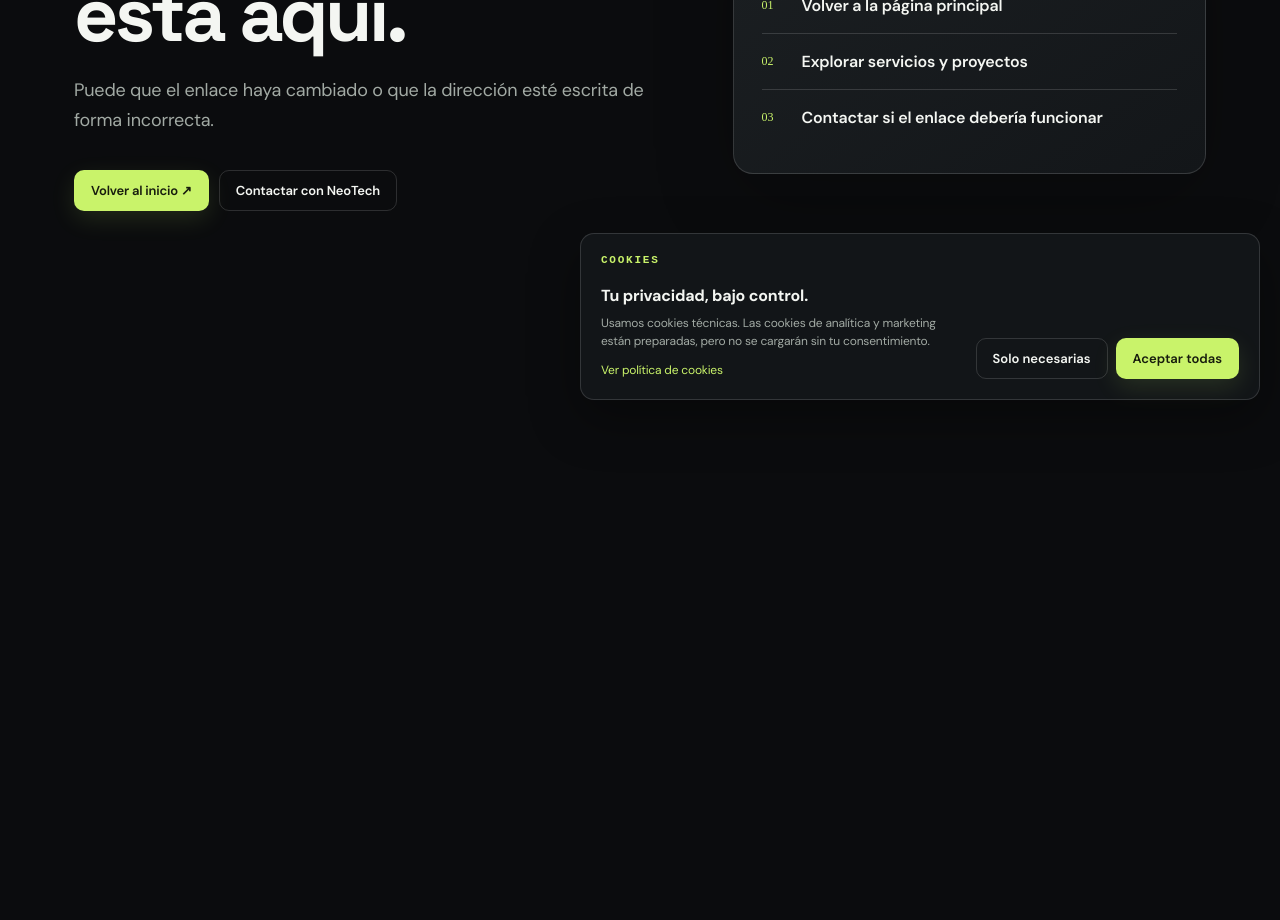
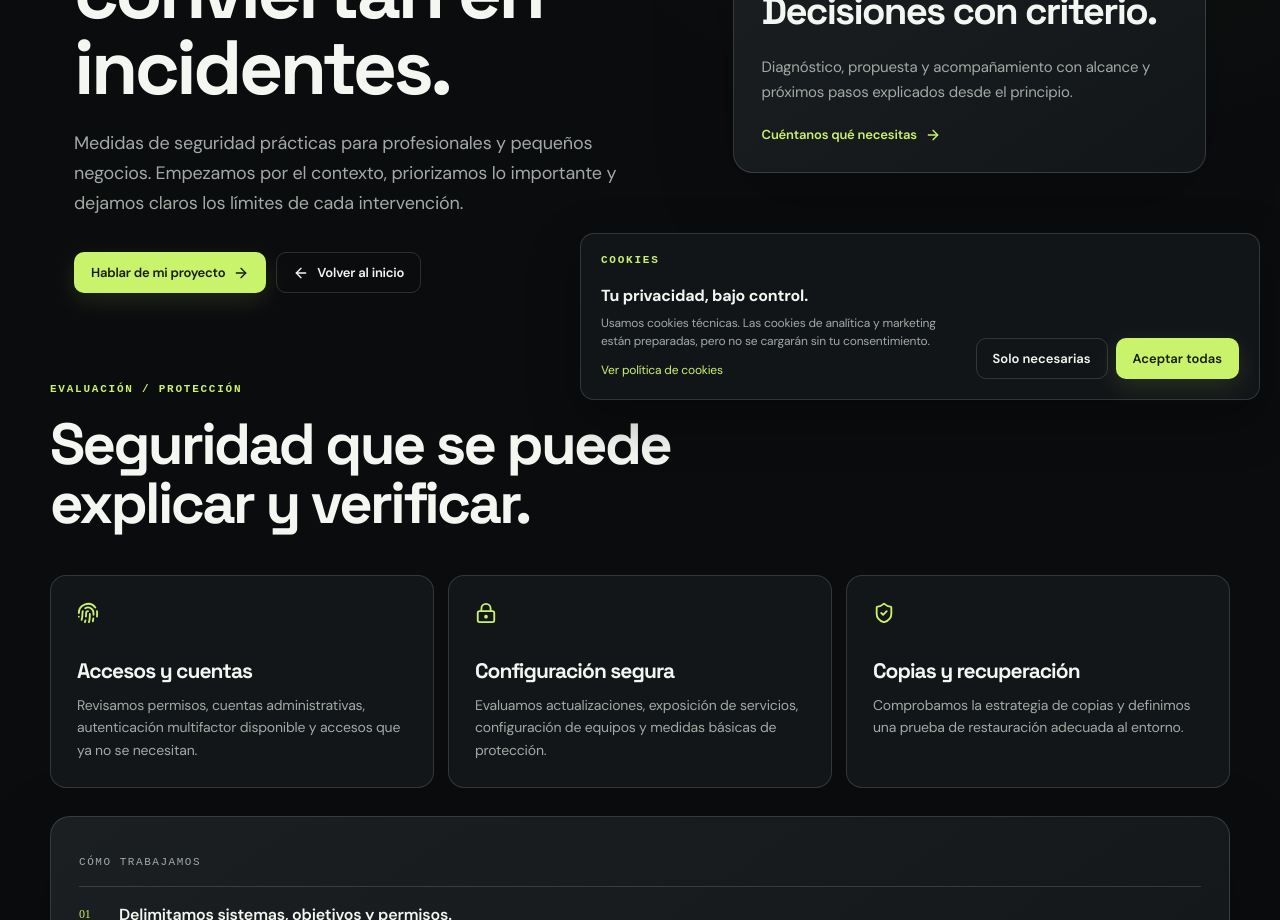
Before and after one commit to Jasondevtech276/neotechzgz.vercel.app, a Next.js app: page /ciberseguridad in a window 1280 px wide. Before the commit this address had no page. Shown: the part 380-1300 px from the top of the page. Before the commit the page ends 800 px from the top, so only its background shows below. Built offline with nearby package versions, Linux system fonts and the light colour scheme.

Commit message:
feat: add dedicated service detail page

```diff
--- /dev/null
+++ b/app/ciberseguridad/page.tsx
@@ -0,0 +1,43 @@
+import type { Metadata } from 'next'
+import Link from 'next/link'
+import { ArrowRight, Fingerprint, LockKeyhole, ShieldCheck } from 'lucide-react'
+import { InnerPage } from '@/components/inner-page'
+
+export const metadata: Metadata = {
+  title: 'Ciberseguridad para profesionales y negocios | NeoTech ZGZ',
+  description: 'Revisión de accesos, configuración segura, copias de seguridad y reducción de riesgos para equipos y pequeños negocios.',
+  alternates: { canonical: 'https://neotechzgz.vercel.app/ciberseguridad' },
+  openGraph: { title: 'Ciberseguridad | NeoTech ZGZ', description: 'Medidas prácticas para reducir riesgos tecnológicos, con alcance definido.', url: 'https://neotechzgz.vercel.app/ciberseguridad', type: 'website' },
+}
+
+const controls = [
+  { title: 'Accesos y cuentas', text: 'Revisamos permisos, cuentas administrativas, autenticación multifactor disponible y accesos que ya no se necesitan.', Icon: Fingerprint },
+  { title: 'Configuración segura', text: 'Evaluamos actualizaciones, exposición de servicios, configuración de equipos y medidas básicas de protección.', Icon: LockKeyhole },
+  { title: 'Copias y recuperación', text: 'Comprobamos la estrategia de copias y definimos una prueba de restauración adecuada al entorno.', Icon: ShieldCheck },
+]
+
+export default function CiberseguridadPage() {
+  return (
+    <InnerPage eyebrow="Servicio / Ciberseguridad" title="Reduce riesgos antes de que se conviertan en incidentes." description="Medidas de seguridad prácticas para profesionales y pequeños negocios. Empezamos por el contexto, priorizamos lo importante y dejamos claros los límites de cada intervención.">
+      <p className="eyebrow">Evaluación / Protección</p>
+      <h2>Seguridad que se puede explicar y verificar.</h2>
+      <div className="trust-grid">
+        {controls.map(({ title, text, Icon }) => (
+          <article className="trust-card" key={title}>
+            <Icon size={22} aria-hidden="true" />
+            <h3>{title}</h3>
+            <p>{text}</p>
+          </article>
+        ))}
+      </div>
+      <div className="hero-panel" style={{ marginTop: 28 }}>
+        <p className="panel-label">Cómo trabajamos</p>
+        <div className="process-row"><span>01</span><p>Delimitamos sistemas, objetivos y permisos.</p></div>
+        <div className="process-row"><span>02</span><p>Priorizamos riesgos según impacto y probabilidad.</p></div>
+        <div className="process-row"><span>03</span><p>Aplicamos cambios acordados y verificamos el resultado.</p></div>
+        <p className="inner-disclaimer">Una revisión no garantiza seguridad absoluta ni sustituye auditorías reglamentarias, pruebas de penetración especializadas o asesoramiento legal cuando sean necesarios.</p>
+        <Link className="button button-primary" href="/contacto">Solicitar una valoración <ArrowRight size={16} aria-hidden="true" /></Link>
+      </div>
+    </InnerPage>
+  )
+}
```
